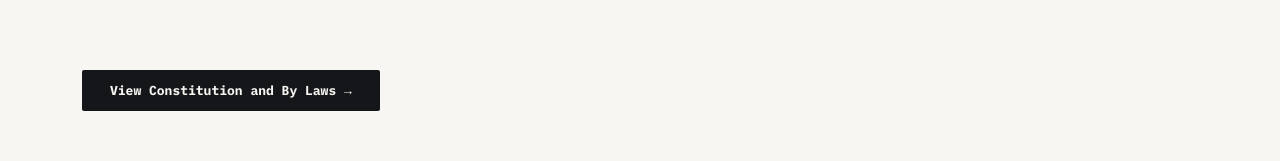
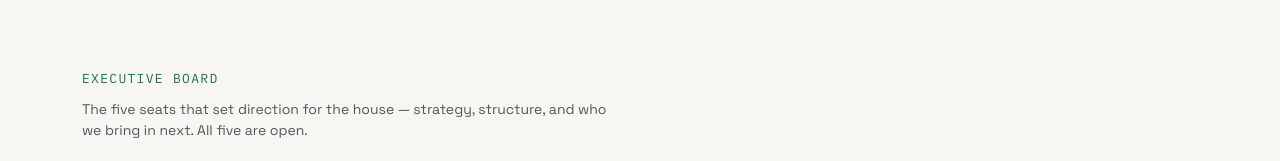
Before and after one commit to Resilient-Privacy-Enterprise/Comet-Foundry-website, a Next.js app: page /team in a window 1280 px wide. Both pictures are taken after a click on the button "OPEN LAB →". Shown: the part 481-642 px from the top of the page. Built offline with nearby package versions, Linux system fonts and the light colour scheme.

Commit message:
Move Constitution and By Laws button to bottom of team page
Co-Authored-By: Claude Haiku 4.5 <noreply@anthropic.com>

```diff
--- a/app/team/page.tsx
+++ b/app/team/page.tsx
@@ -241,14 +241,6 @@ export default function TeamPage() {
 
       <section className="tight">
         <div className="wrap">
-          <a href="https://utdallas.box.com/v/constitutionandByLaws" target="_blank" rel="noopener" style={{ display: 'inline-block', marginBottom: '2rem' }}>
-            <button className="back-btn">View Constitution and By Laws →</button>
-          </a>
-        </div>
-      </section>
-
-      <section className="tight">
-        <div className="wrap">
           <span className="section-label">EXECUTIVE BOARD</span>
           <p className="section-intro">The five seats that set direction for the house — strategy, structure, and who we bring in next. All five are open.</p>
           <div className="profile-grid exec">
@@ -277,6 +269,14 @@ export default function TeamPage() {
         </div>
       </section>
 
+      <section className="tight">
+        <div className="wrap">
+          <a href="https://utdallas.box.com/v/constitutionandByLaws" target="_blank" rel="noopener">
+            <button className="back-btn">View Constitution and By Laws →</button>
+          </a>
+        </div>
+      </section>
+
       <section className="join">
         <div className="wrap">
           <div className="sec-head center">
```
